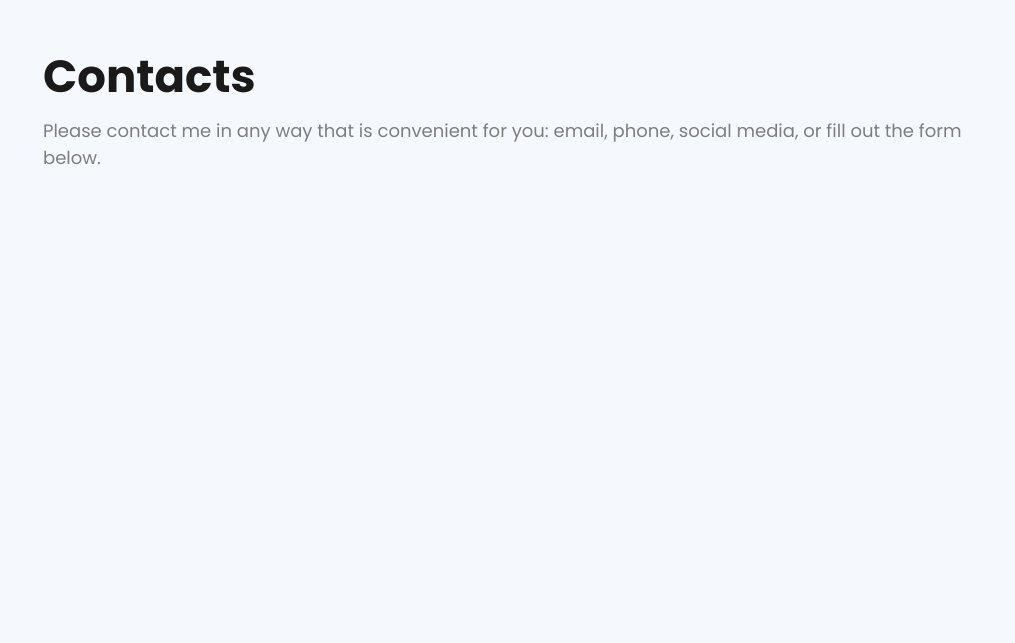
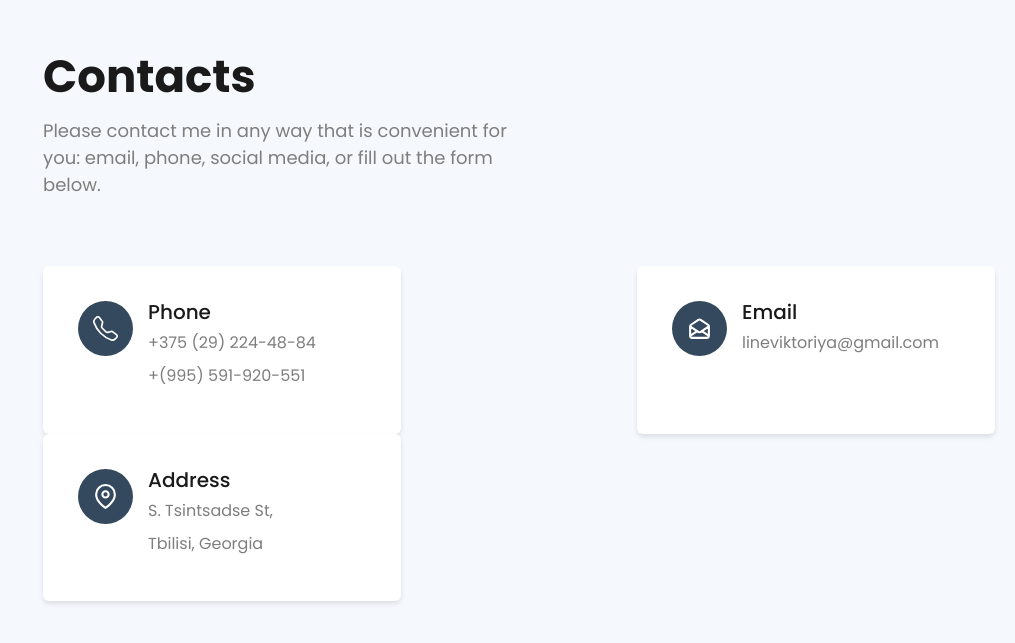
Before and after one commit to Feralwater/cv, a React (Create React App) app: page / in a window 1280 px wide. Shown: the part 1929-2572 px from the top of the page, without its empty margins (265-1280 px from the left). Built offline with nearby package versions, Linux system fonts and the light colour scheme.

Commit message:
implement Contacts cards

```diff
--- /dev/null
+++ b/src/Pages/Contacts/components/ContactCard/index.tsx
@@ -0,0 +1,31 @@
+import React, { ReactNode } from 'react';
+import {
+  Card,
+  CardName,
+  Contact,
+  Contacts,
+  Icon,
+  Info,
+} from 'Pages/Contacts/components/ContactCard/styles';
+
+interface IContactCard {
+  name: string;
+  contacts: string[];
+  icon: ReactNode;
+}
+
+const ContactCard = ({ name, contacts, icon }:IContactCard) => (
+  <Card>
+    <Icon>{icon}</Icon>
+    <Info>
+      <CardName>{name}</CardName>
+      <Contacts>
+        {contacts.map((item) => (
+          <Contact key={item}>{item}</Contact>
+        ))}
+      </Contacts>
+    </Info>
+  </Card>
+);
+
+export default ContactCard;
--- /dev/null
+++ b/src/Pages/Contacts/components/ContactCard/styles.ts
@@ -0,0 +1,55 @@
+import styled from 'styled-components';
+
+export const Card = styled.div`
+  background-color: ${({ theme }) => theme.colors.buttonHoverColor};
+  display: inline-flex;
+  padding: 35px 35px 48px 35px;
+  border-radius: 6px;
+  gap: 15px;
+  flex: 0 1 358px;
+  overflow: hidden;
+  box-sizing: border-box;
+  box-shadow: ${({ theme }) => theme.shadows.rightShadow};
+`;
+
+export const Icon = styled.div`
+  background-color: ${({ theme }) => theme.colors.rhino};
+  width: 55px;
+  height: 55px;
+  border-radius: 100%;
+  display: flex;
+  align-items: center;
+  justify-content: center;
+  flex-shrink: 0;
+
+  & svg {
+    width: 25px;
+    height: 25px;
+    filter: invert(1);
+  }
+`;
+
+export const Info = styled.div`
+  flex: 1 1;
+`;
+
+export const CardName = styled.div`
+  font-size: 20px;
+  font-weight: 500;
+  margin: 0 0 10px 0;
+  color: ${({ theme }) => theme.colors.font};
+`;
+
+export const Contacts = styled.ul`
+  margin: 0;
+  padding: 0;
+  list-style-type: none;
+  display: flex;
+  flex-direction: column;
+  gap: 15px;
+`;
+
+export const Contact = styled.li`
+  font-size: 16px;
+  color: ${({ theme }) => theme.colors.paragraph};
+`;
--- /dev/null
+++ b/src/Pages/Contacts/constants.tsx
@@ -0,0 +1,22 @@
+import React from 'react';
+import { BsTelephone } from 'react-icons/bs';
+import { HiOutlineMailOpen } from 'react-icons/hi';
+import { FiMapPin } from 'react-icons/fi';
+
+export const CONTACTS = [
+  {
+    name: 'Phone',
+    icon: <BsTelephone />,
+    contacts: ['+375 (29) 224-48-84', '+(995) 591-920-551'],
+  },
+  {
+    name: 'Email',
+    icon: <HiOutlineMailOpen />,
+    contacts: ['lineviktoriya@gmail.com'],
+  },
+  {
+    name: 'Address',
+    icon: <FiMapPin />,
+    contacts: ['S. Tsintsadse St,', 'Tbilisi, Georgia'],
+  },
+];
--- a/src/Pages/Contacts/index.tsx
+++ b/src/Pages/Contacts/index.tsx
@@ -1,16 +1,23 @@
 import React from 'react';
-import { ContactsBlock } from 'Pages/Contacts/styles';
+import { ContactCards, ContactsBlock, SubInfo } from 'Pages/Contacts/styles';
 import { H3 } from 'topography';
 import Paragraph from 'components/Paragraph/Paragraph';
+import { CONTACTS } from 'Pages/Contacts/constants';
+import ContactCard from 'Pages/Contacts/components/ContactCard';
 
 const Contacts = () => (
   <ContactsBlock id="contacts">
     <H3>Contacts</H3>
-    <Paragraph
-      text="Please contact me in any way that is convenient for you:
+    <SubInfo>
+      <Paragraph
+        text="Please contact me in any way that is convenient for you:
       email, phone, social media, or fill out the form below."
-    />
-
+      />
+    </SubInfo>
+    <ContactCards>
+      {CONTACTS.map(({ name, icon, contacts }) => (
+        <ContactCard key={name} name={name} icon={icon} contacts={contacts} />))}
+    </ContactCards>
   </ContactsBlock>
 );
 
--- a/src/Pages/Contacts/styles.ts
+++ b/src/Pages/Contacts/styles.ts
@@ -7,3 +7,15 @@ export const ContactsBlock = styled.section`
   box-sizing: border-box;
   padding: 120px 20px 170px 308px;
 `;
+
+export const ContactCards = styled.div`
+  padding-top: 50px;
+  margin-bottom: 30px;
+  display: flex;
+  justify-content: space-between;
+  flex-wrap: wrap;
+`;
+
+export const SubInfo = styled.div`
+  max-width: 50%;
+`;
```
